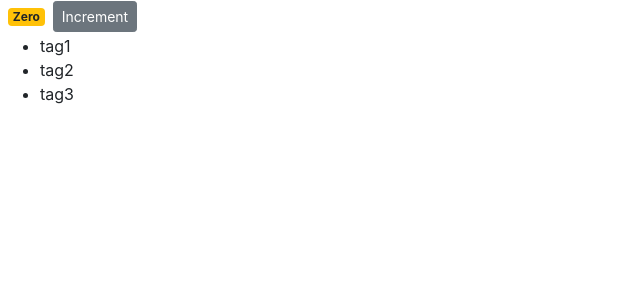
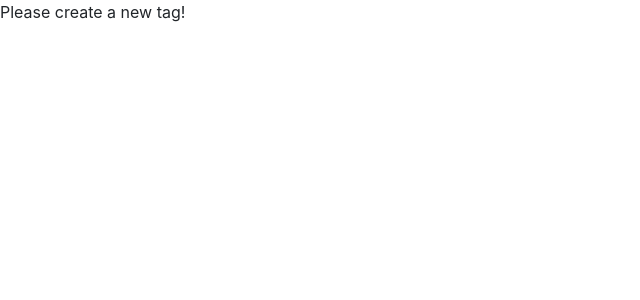
Before and after one commit to Falence/counter-app, a React (Create React App) app: page / in a window 1280 px wide. Shown: the top 300 px of the page, without its empty margins (0-640 px from the left). Built offline with nearby package versions, Linux system fonts and the light colour scheme.

Commit message:
conditional rendering

```diff
--- a/src/components/counter.jsx
+++ b/src/components/counter.jsx
@@ -3,30 +3,21 @@
 class Counter extends Component {
     state = {
         count: 0,
-        tags: ['tag1', 'tag2', 'tag3']
+        tags: []
+    }
+
+    renderTags() {
+        if (this.state.tags.length === 0) return <p>There are no tags!</p>
+        return <ul>{this.state.tags.map((tag) => <li key={tag}>{tag}</li>)}</ul>
     }
 
     render() {
         return (
             <div>
-                <span className={this.getBadgeClasses()} >{this.formatCount()}</span>
-                <button className='btn btn-secondary btn-sm'>Increment</button>
-                <ul>
-                    { this.state.tags.map((tag) => <li key={tag}>{tag}</li>) }
-                </ul>
+                { this.state.tags.length === 0 && 'Please create a new tag!' }
+                {}
             </div>
         )
-    }
-
-    getBadgeClasses() {
-        let classes = 'badge m-2 badge-'
-        classes += (this.state.count === 0) ? 'warning' : 'primary'
-        return classes
-    }
-
-    formatCount() {
-        const { count } = this.state
-        return count === 0 ? 'Zero' : count
     }
 }
 
```
